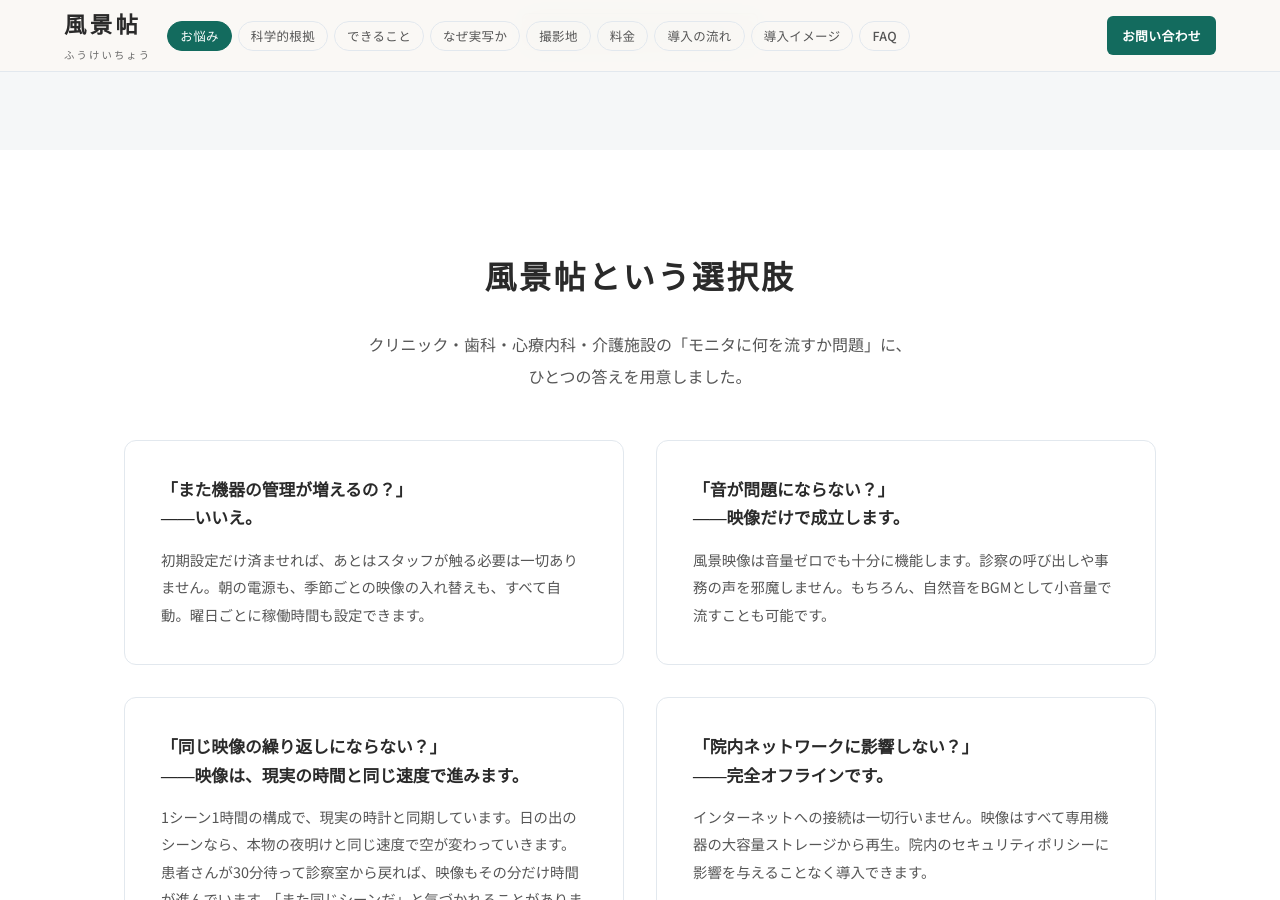
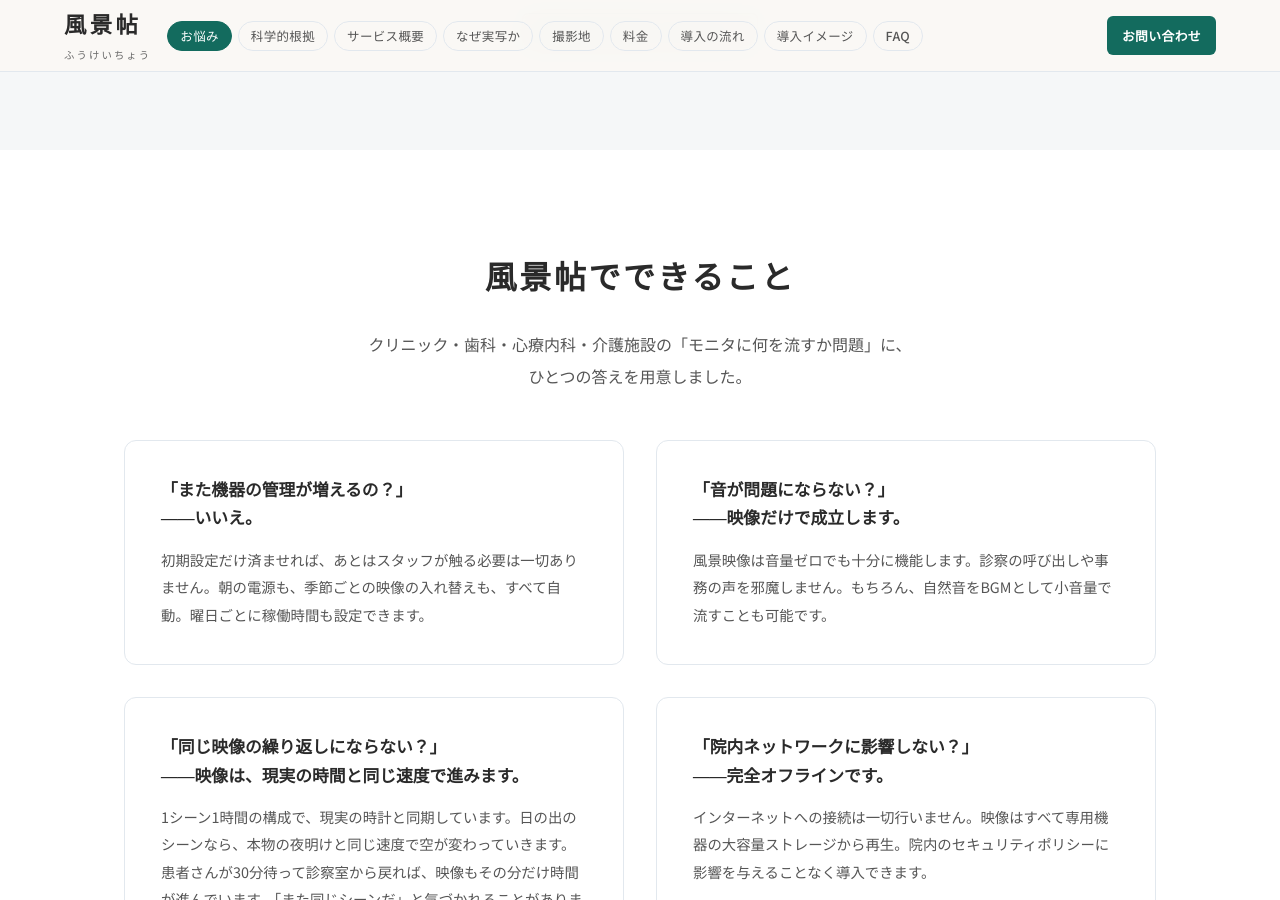
Before and after one commit to dr836gnypeq-ctrl/fukeichou-site, a Jekyll site: the page built from index.html, in a window 1280 px wide and 900 px high, scrolled down 2792 px. Built offline with Jekyll 4.4.1, drawn with Linux system fonts in a browser that asks for light colours; nearby versions of some CDN libraries.

Commit message:
nav/copy: できること→サービス概要、風景帖という選択肢→風景帖でできること

```diff
--- a/_layouts/default.html
+++ b/_layouts/default.html
@@ -65,7 +65,7 @@
 
 {% include footer.html %}
 
-<script src="{{ '/assets/js/main.js' | relative_url }}?v=20260321b"></script>
+<script src="{{ '/assets/js/main.js' | relative_url }}?v=20260321c"></script>
 
 </body>
 </html>
--- a/assets/js/main.js
+++ b/assets/js/main.js
@@ -177,7 +177,7 @@ if(typeof lucide !== 'undefined'){
   var SECTIONS = [
     {id:'pain',        label:'お悩み'},
     {id:'evidence',    label:'科学的根拠'},
-    {id:'service',     label:'できること'},
+    {id:'service',     label:'サービス概要'},
     {id:'authentic',   label:'なぜ実写か'},
     {id:'map',         label:'撮影地'},
     {id:'pricing',     label:'料金'},
--- a/index.html
+++ b/index.html
@@ -186,7 +186,7 @@ description: 待合室のモニターに何を流すか迷っていませんか
 <!-- ③ サービス紹介 -->
 <section class="section" id="service">
 <div class="container">
-<h2 class="section-heading reveal">風景帖という選択肢</h2>
+<h2 class="section-heading reveal">風景帖でできること</h2>
 <p class="section-lead reveal reveal-d1">クリニック・歯科・心療内科・介護施設の「モニタに何を流すか問題」に、<br>ひとつの答えを用意しました。</p>
 <div class="feature-grid">
 
```
